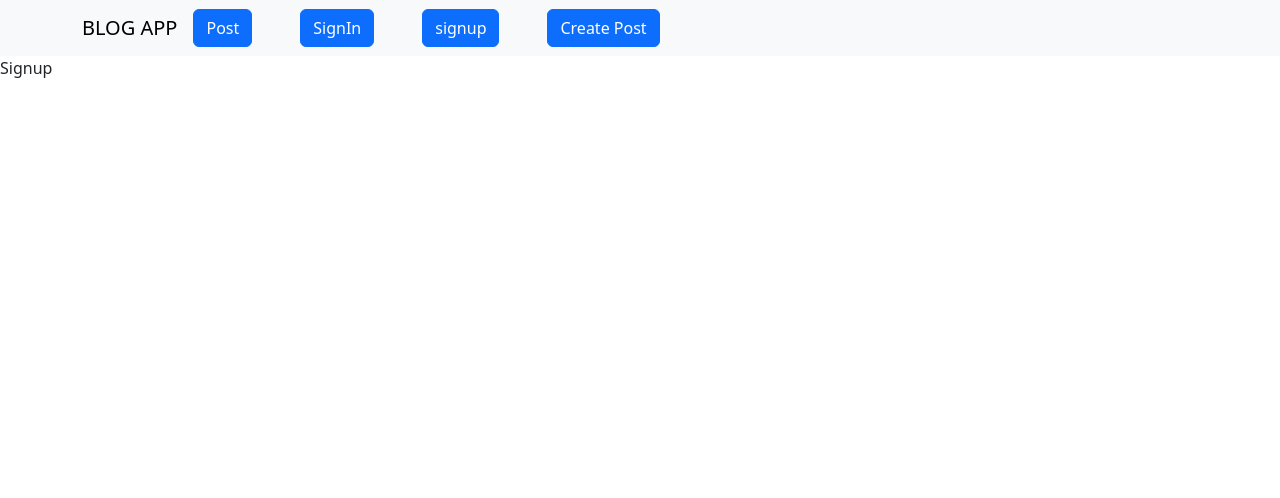
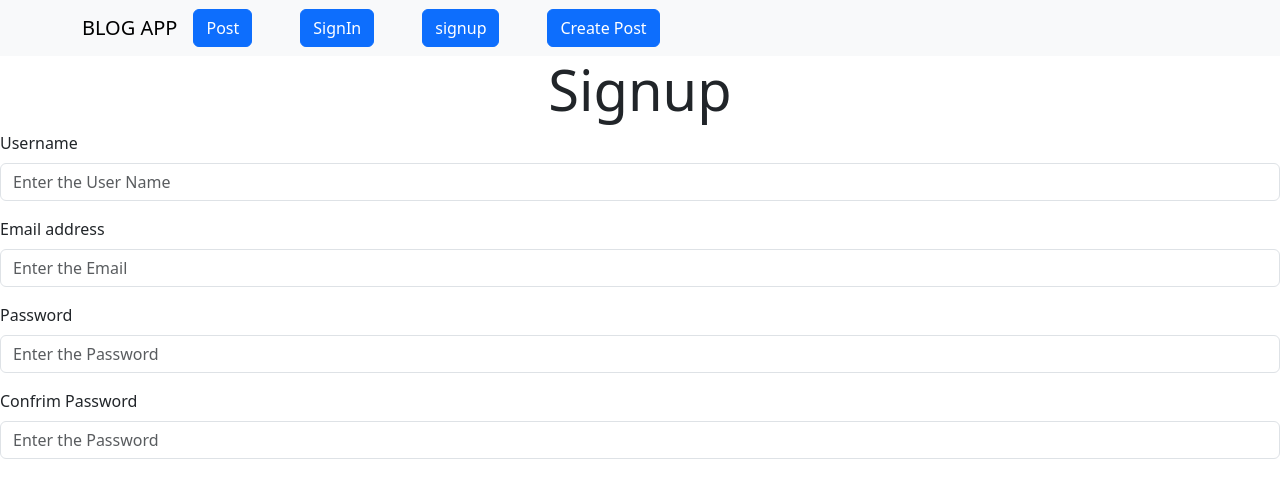
Before and after one commit to Jereenajames/MERN, a React (Vite) app in the folder Week-6/Blog-App/client/: page /signup in a window 1280 px wide. Shown: the top 498 px of the page. Built offline with nearby package versions, Linux system fonts and the light colour scheme.

Commit message:
Blog-App

```diff
--- a/Week-6/Blog-App/client/src/components/Posts.tsx
+++ b/Week-6/Blog-App/client/src/components/Posts.tsx
@@ -1,4 +1,14 @@
+import axios from "axios";
+import { useEffect,useState } from "react";
+
+
 const Posts = () =>{
+    useEffect(() =>{
+        axios
+        .get("http://localhost:5000/api/v1/posts")
+        .then((res) => setPosts(res.data.data))
+        .catch((error) =>alert(error.response.data.message))
+    })
     return(
 
         <div>Posts</div>
--- a/Week-6/Blog-App/client/src/components/Signup.tsx
+++ b/Week-6/Blog-App/client/src/components/Signup.tsx
@@ -1,5 +1,27 @@
+import Form from 'react-bootstrap/Form';
+
 const Signup =() =>{
+    return <div>
+        <h2 className="display-4 text-center">Signup</h2>
+        <Form>
+      <Form.Group className="mb-3" controlId="exampleForm.ControlInput1">
+        <Form.Label>Username</Form.Label>
+        <Form.Control type="text" placeholder="Enter the User Name" />
+      </Form.Group>
+      <Form.Group className="mb-3" controlId="exampleForm.ControlInput1">
+        <Form.Label>Email address</Form.Label>
+        <Form.Control type="email" placeholder="Enter the Email " />
+      </Form.Group>
+      <Form.Group className="mb-3" controlId="exampleForm.ControlInput1">
+        <Form.Label>Password</Form.Label>
+        <Form.Control type="email" placeholder="Enter the Password" />
+      </Form.Group>
+      <Form.Group className="mb-3" controlId="exampleForm.ControlInput1">
+        <Form.Label>Confrim Password</Form.Label>
+        <Form.Control type="email" placeholder="Enter the Password" />
+      </Form.Group>
 
-    return <div>Signup</div>
+    </Form>
+    </div>
 }
 export default Signup;
```
